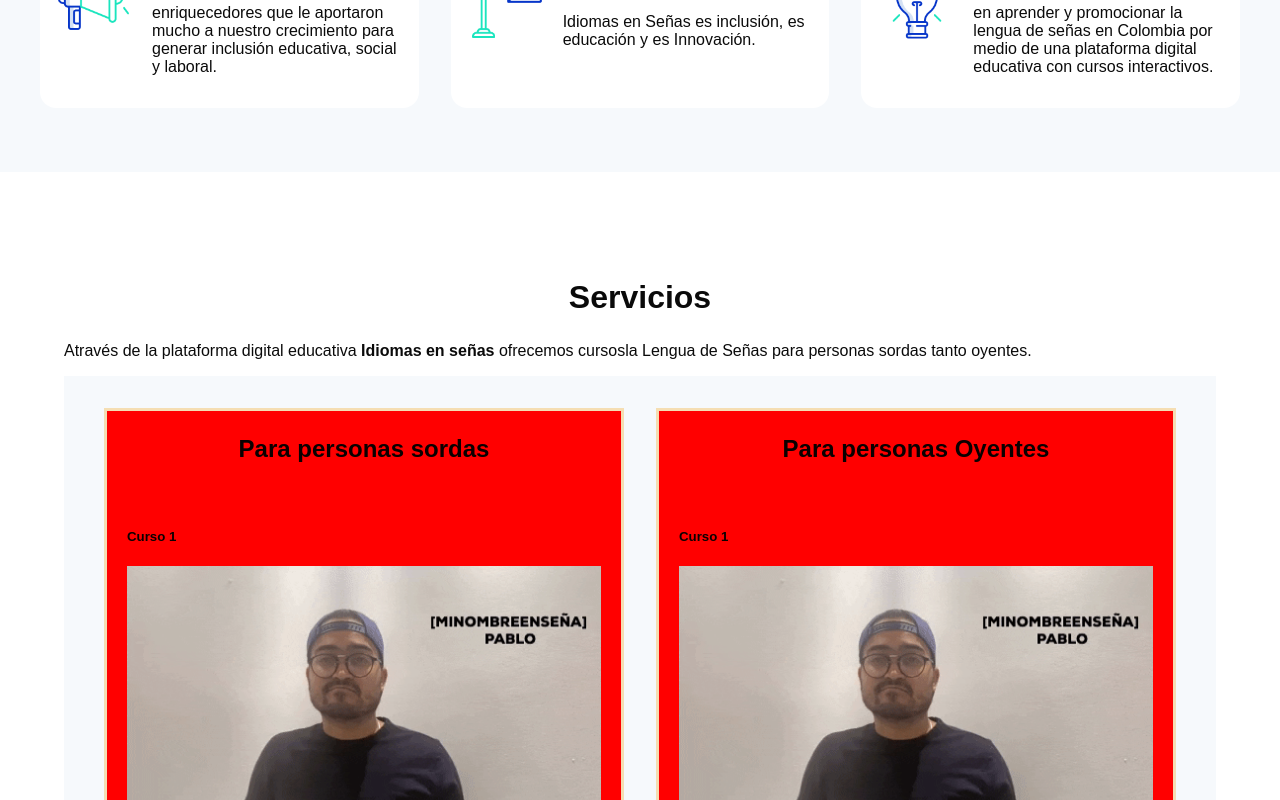
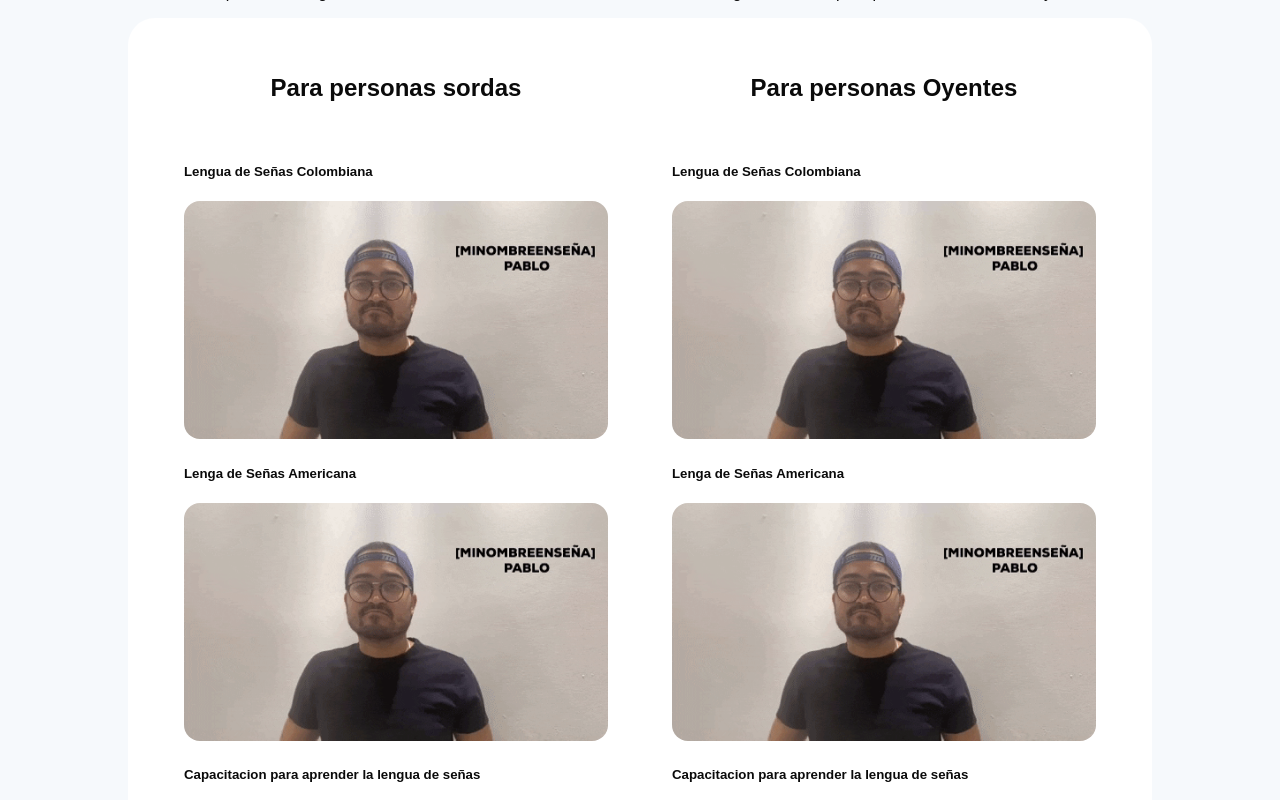
Before and after one commit to lcchaverra/Idiomas_en_senas, a React (Vite) app: page / in a window 1280 px wide. Shown: the part 1580-2380 px from the top of the page. Built offline with nearby package versions, Linux system fonts and the light colour scheme.

Commit message:
update courses

```diff
--- a/src/components/Modal.tsx
+++ b/src/components/Modal.tsx
@@ -15,7 +15,7 @@
     <div className="modal-overlay" onClick={closeModal}>
       <div className="modal-content" onClick={(e) => e.stopPropagation()}>
         {children}
-        <button className="modal-close" onClick={onClose}>
+        <button className="btn" onClick={onClose}>
           Cerrar
         </button>
       </div>
--- a/src/components/NewServices.tsx
+++ b/src/components/NewServices.tsx
@@ -3,28 +3,40 @@
 
 const courses = [
   {
-    title: 'Curso 1',
+    title: 'Lengua de Señas Colombiana',
     gif: GitTest,
     levels: [
-      { level: 'Nivel 1', info: 'Contenido para nivel 1' },
-      { level: 'Nivel 2', info: 'Contenido para nivel 2' },
+      { level: 'Básico', info: 'Contenido para nivel 1' },
+      { level: 'Intermedio', info: 'Contenido para nivel 2' },
+      { level: 'Avanzado', info: 'Contenido para nivel 3' },
     ],
   },
   {
-    title: 'Curso 2',
+    title: 'Lenga de Señas Americana',
     gif: GitTest,
     levels: [
-      { level: 'Nivel A', info: 'Contenido para nivel A' },
-      { level: 'Nivel B', info: 'Contenido para nivel B' },
-      { level: 'Nivel C', info: 'Contenido para nivel C' },
+      { level: 'Básico', info: 'Contenido para nivel A' },
+      { level: 'Intermedio', info: 'Contenido para nivel B' },
+      { level: 'Avanzado', info: 'Contenido para nivel C' },
     ],
   },
+
+  {
+    title: 'Capacitacion para aprender la lengua de señas',
+    gif: GitTest,
+    levels: [
+      { level: 'Básico', info: 'Contenido para nivel X' },
+      { level: 'Intermedio', info: 'Contenido para nivel Y' },
+      { level: 'Avanzado', info: 'Contenido para nivel Z' },
+    ],
+  },
+
 ];
 
 const NewServices = () => {
   return (
     <>
-    <div className="New-services-section">
+    <div className="New-services-section" id="services">
         <h2>Servicios</h2>
         <p>Através de la plataforma digital educativa <strong>Idiomas en señas</strong> ofrecemos cursosla Lengua de Señas para personas sordas tanto oyentes. </p>
             <div className="New-services-container">
--- a/src/pages/home.tsx
+++ b/src/pages/home.tsx
@@ -19,7 +19,7 @@
     {/* <MainBanner /> */}
     <MainVideo />
     <MainPresentationText/>
-    <ServiceStrip />
+    {/* <ServiceStrip /> */}
     <NewServices />
     {/* <Activities/> */}
     <ImageSections/>
--- a/src/styles/css/styles.css
+++ b/src/styles/css/styles.css
@@ -221,6 +221,7 @@
   background-color: var(--bg-color);
   filter: drop-shadow(0 0 0.2em #CCC);
   outline: 0.1em solid var(--button-color);
+  cursor: pointer;
 }
 
 .secundary {
@@ -230,6 +231,7 @@
 .secundary:hover {
   color: var(--bg-color);
   background-color: var(--button-color);
+  cursor: pointer;
 }
 
 .assistant-container {
@@ -475,13 +477,13 @@
 
 .New-services-section {
   color: var(--letter-color);
-  padding: 2rem;
-  margin-top: 1rem;
+  background-color: var(--bg-color2);
+  padding: 2.7rem;
   margin-bottom: 0.7rem;
 }
 @media screen and (min-width: 960px) {
   .New-services-section {
-    padding: 4rem;
+    padding: 4rem 8rem;
   }
 }
 .New-services-section h2 {
@@ -497,7 +499,8 @@
   padding: 2em 2.5em;
   justify-content: center;
   align-items: center;
-  background-color: var(--bg-color2);
+  background-color: var(--bg-color);
+  border-radius: 1.7rem;
   grid-template-columns: repeat(1, 1fr);
 }
 @media screen and (min-width: 960px) {
@@ -506,35 +509,39 @@
   }
 }
 
-.new-services-item {
-  border: 3px solid wheat;
-  background-color: red;
-}
 .new-services-item h3 {
   text-align: center;
 }
 
-/* styles.css */
-/* Estilos para el componente GifCourseComponent */
 .gif-course-container {
   display: flex;
   flex-direction: column;
   align-items: center;
-  padding: 20px;
+  padding: 1rem;
 }
 
 .gif {
   max-width: 100%;
   cursor: pointer;
+  transition: transform 0.3s;
+  border-radius: 1rem;
+}
+.gif:hover {
+  transform: scale(1.1);
 }
 
 .course-level {
-  margin-top: 10px;
+  outline: 2px dashed var(--bg-color2);
+  border-radius: 0.8rem;
+  margin-top: 0.8rem;
   cursor: pointer;
-  color: blue;
+  color: var(--letter-color);
+  transition: transform 0.3s;
+}
+.course-level:hover {
+  transform: scale(1.1);
 }
 
-/* Estilos para el componente Modal */
 .modal-overlay {
   position: fixed;
   top: 0;
@@ -549,23 +556,13 @@
 }
 
 .modal-content {
-  background-color: white;
-  padding: 20px;
-  border-radius: 5px;
+  background-color: var(--bg-color);
+  padding: 2rem;
+  border-radius: 0.5rem;
   box-shadow: 0px 0px 10px rgba(0, 0, 0, 0.3);
   max-width: 80%;
   text-align: center;
-  color: #3498db;
-}
-
-.modal-close {
-  margin-top: 10px;
-  padding: 5px 10px;
-  border: none;
-  background-color: #3498db;
-  color: white;
-  border-radius: 5px;
-  cursor: pointer;
+  color: var(--letter-color);
 }
 
 .activities-container {
--- a/src/styles/scss/components/_buttons.scss
+++ b/src/styles/scss/components/_buttons.scss
@@ -17,6 +17,7 @@
         background-color: var(--bg-color);
         filter: drop-shadow(0 0 .2em $border-color);
         outline: .1em solid var(--button-color);
+        cursor: pointer;
     }
 }
 
@@ -26,5 +27,6 @@
     &:hover {
         color: var(--bg-color);
         background-color: var(--button-color);
+        cursor: pointer;
     }
 }
--- a/src/styles/scss/components/_servicestrip.scss
+++ b/src/styles/scss/components/_servicestrip.scss
@@ -44,11 +44,11 @@
 
 .New-services-section {
     color: var(--letter-color);
-    padding: 2rem;
-    margin-top: 1rem;
+    background-color: var(--bg-color2);
+    padding: 2.7rem;
     margin-bottom: .7rem;
     @include rwd(l) {
-        padding: 4rem;
+        padding: 4rem 8rem;
     }
 
     & h2 {
@@ -65,7 +65,8 @@
     padding: 2em 2.5em;
     justify-content: center;
     align-items: center;
-    background-color: var(--bg-color2);
+    background-color: var(--bg-color);
+    border-radius: 1.7rem;
     grid-template-columns: repeat(1, 1fr);
     @include rwd(l){
         grid-template-columns: repeat(2, 1fr);
@@ -73,52 +74,40 @@
 }
 
 .new-services-item {
-    border: 3px solid wheat;
-    background-color: red;
     & h3 {
         text-align: center;
     }
 }
 
-
-
-
-
-
-
-
-
-
-
-
-
-
-
-
-
-
-/* styles.css */
-
-/* Estilos para el componente GifCourseComponent */
 .gif-course-container {
     display: flex;
     flex-direction: column;
     align-items: center;
-    padding: 20px;
+    padding: 1rem;
   }
 
   .gif {
     max-width: 100%;
     cursor: pointer;
+    transition: transform .3s;
+    border-radius: 1rem;
+    &:hover {
+        transform: scale(1.1);
+    }
   }
 
   .course-level {
-    margin-top: 10px;
+    outline: 2px dashed var(--bg-color2);
+    border-radius: .8rem;
+    margin-top: .8rem;
     cursor: pointer;
-    color: blue;
+    color: var(--letter-color);
+    transition: transform .3s;
+    &:hover {
+        transform: scale(1.1);
+    }
   }
 
-  /* Estilos para el componente Modal */
   .modal-overlay {
     position: fixed;
     top: 0;
@@ -133,21 +122,11 @@
   }
 
   .modal-content {
-    background-color: white;
-    padding: 20px;
-    border-radius: 5px;
+    background-color: var(--bg-color);
+    padding: 2rem;
+    border-radius: .5rem;
     box-shadow: 0px 0px 10px rgba(0, 0, 0, 0.3);
     max-width: 80%;
     text-align: center;
-    color: #3498db;
+    color: var(--letter-color);
   }
-
-  .modal-close {
-    margin-top: 10px;
-    padding: 5px 10px;
-    border: none;
-    background-color: #3498db;
-    color: white;
-    border-radius: 5px;
-    cursor: pointer;
-  }
```
Also changed, not shown: 1 other file (tests, documents, lock files or other folders).
